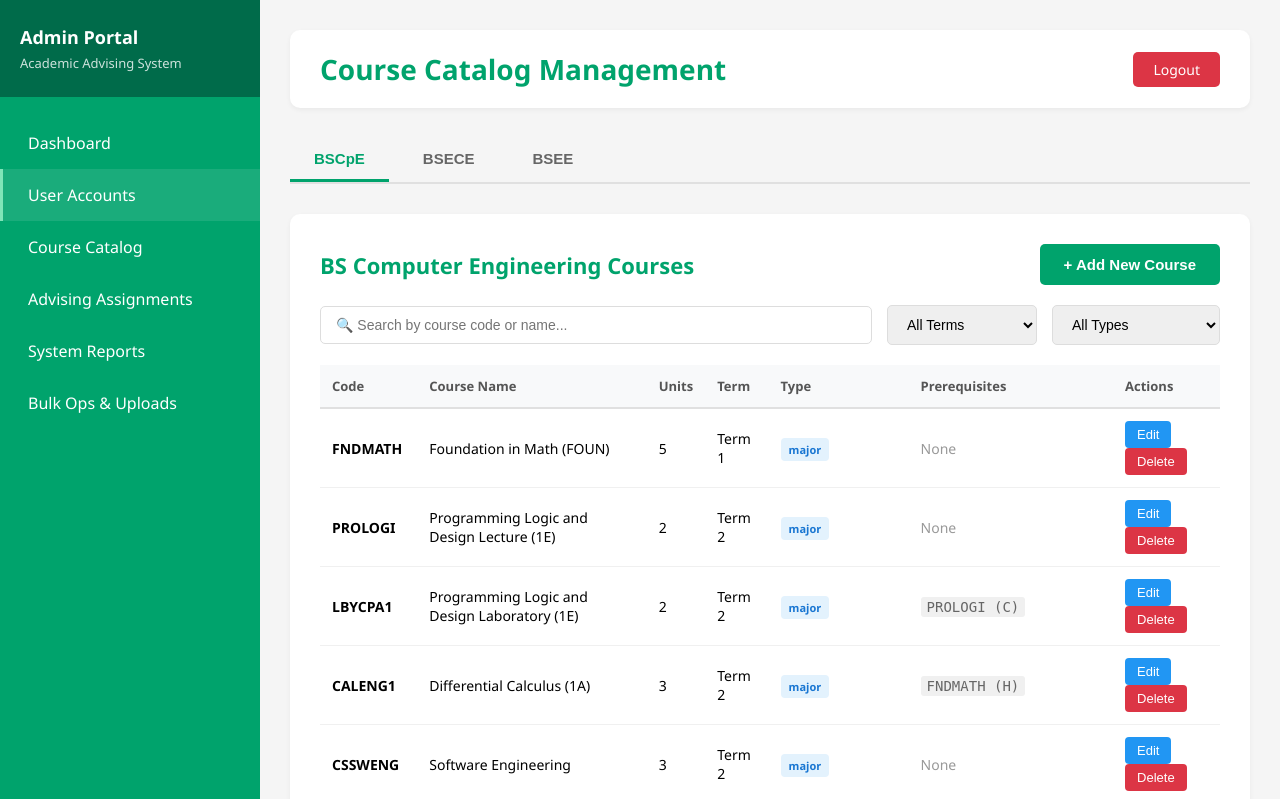
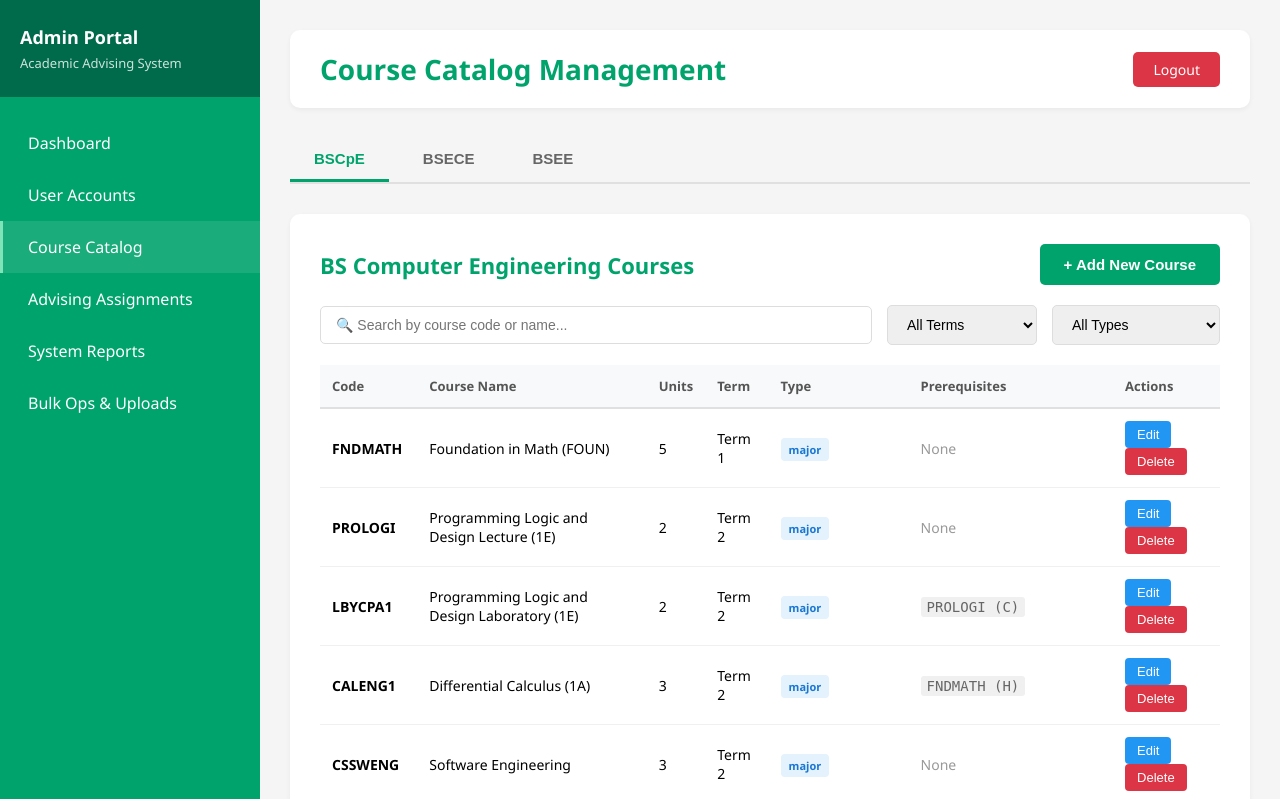
Before and after one commit to Crindo18/LBYCPG2-PROJECT, a PHP site: page /admin_courses.php in a window 1280 px wide. Shown: the top 799 px of the page. Run offline with PHP 8.4, Linux system fonts and the light colour scheme; a user stored in the database is signed in; data comes from the database, SQL or seed files in the repository; some libraries are stand-ins or nearby versions.

Commit message:
fixed admin sidebar

```diff
--- a/admin_advisingassignment.php
+++ b/admin_advisingassignment.php
@@ -81,9 +81,9 @@ require_once 'config.php';
             </div>
             <nav class="sidebar-menu">
                 <a href="admin_dashboard.php" class="menu-item">Dashboard</a>
-                <a href="admin_accounts.php" class="menu-item active">User Accounts</a>
+                <a href="admin_accounts.php" class="menu-item">User Accounts</a>
                 <a href="admin_courses.php" class="menu-item">Course Catalog</a>
-                <a href="admin_advisingassignment.php" class="menu-item">Advising Assignments</a>
+                <a href="admin_advisingassignment.php" class="menu-item active">Advising Assignments</a>
                 <a href="admin_reports.php" class="menu-item">System Reports</a>
                 <a href="admin_bulk_operations.php" class="menu-item">Bulk Ops & Uploads</a>
             </nav>
--- a/admin_bulk_operations.php
+++ b/admin_bulk_operations.php
@@ -366,11 +366,11 @@ $admin_name = $stmt->get_result()->fetch_assoc()['username'];
             </div>
             <nav class="sidebar-menu">
                 <a href="admin_dashboard.php" class="menu-item">Dashboard</a>
-                <a href="admin_accounts.php" class="menu-item active">User Accounts</a>
+                <a href="admin_accounts.php" class="menu-item">User Accounts</a>
                 <a href="admin_courses.php" class="menu-item">Course Catalog</a>
                 <a href="admin_advisingassignment.php" class="menu-item">Advising Assignments</a>
                 <a href="admin_reports.php" class="menu-item">System Reports</a>
-                <a href="admin_bulk_operations.php" class="menu-item">Bulk Ops & Uploads</a>
+                <a href="admin_bulk_operations.php" class="menu-item active">Bulk Ops & Uploads</a>
             </nav>
         </aside>
 
--- a/admin_courses.php
+++ b/admin_courses.php
@@ -83,8 +83,8 @@ require_once 'config.php';
             </div>
             <nav class="sidebar-menu">
                 <a href="admin_dashboard.php" class="menu-item">Dashboard</a>
-                <a href="admin_accounts.php" class="menu-item active">User Accounts</a>
-                <a href="admin_courses.php" class="menu-item">Course Catalog</a>
+                <a href="admin_accounts.php" class="menu-item">User Accounts</a>
+                <a href="admin_courses.php" class="menu-item active">Course Catalog</a>
                 <a href="admin_advisingassignment.php" class="menu-item">Advising Assignments</a>
                 <a href="admin_reports.php" class="menu-item">System Reports</a>
                 <a href="admin_bulk_operations.php" class="menu-item">Bulk Ops & Uploads</a>
--- a/admin_dashboard.php
+++ b/admin_dashboard.php
@@ -69,8 +69,8 @@ $admin_username = $_SESSION['username'];
                 <p>Academic Advising System</p>
             </div>
             <nav class="sidebar-menu">
-                <a href="admin_dashboard.php" class="menu-item">Dashboard</a>
-                <a href="admin_accounts.php" class="menu-item active">User Accounts</a>
+                <a href="admin_dashboard.php" class="menu-item active">Dashboard</a>
+                <a href="admin_accounts.php" class="menu-item">User Accounts</a>
                 <a href="admin_courses.php" class="menu-item">Course Catalog</a>
                 <a href="admin_advisingassignment.php" class="menu-item">Advising Assignments</a>
                 <a href="admin_reports.php" class="menu-item">System Reports</a>
--- a/admin_reports.php
+++ b/admin_reports.php
@@ -504,10 +504,10 @@ $admin_name = $stmt->get_result()->fetch_assoc()['username'];
             </div>
             <nav class="sidebar-menu">
                 <a href="admin_dashboard.php" class="menu-item">Dashboard</a>
-                <a href="admin_accounts.php" class="menu-item active">User Accounts</a>
+                <a href="admin_accounts.php" class="menu-item">User Accounts</a>
                 <a href="admin_courses.php" class="menu-item">Course Catalog</a>
                 <a href="admin_advisingassignment.php" class="menu-item">Advising Assignments</a>
-                <a href="admin_reports.php" class="menu-item">System Reports</a>
+                <a href="admin_reports.php" class="menu-item active">System Reports</a>
                 <a href="admin_bulk_operations.php" class="menu-item">Bulk Ops & Uploads</a>
             </nav>
         </aside>
```
